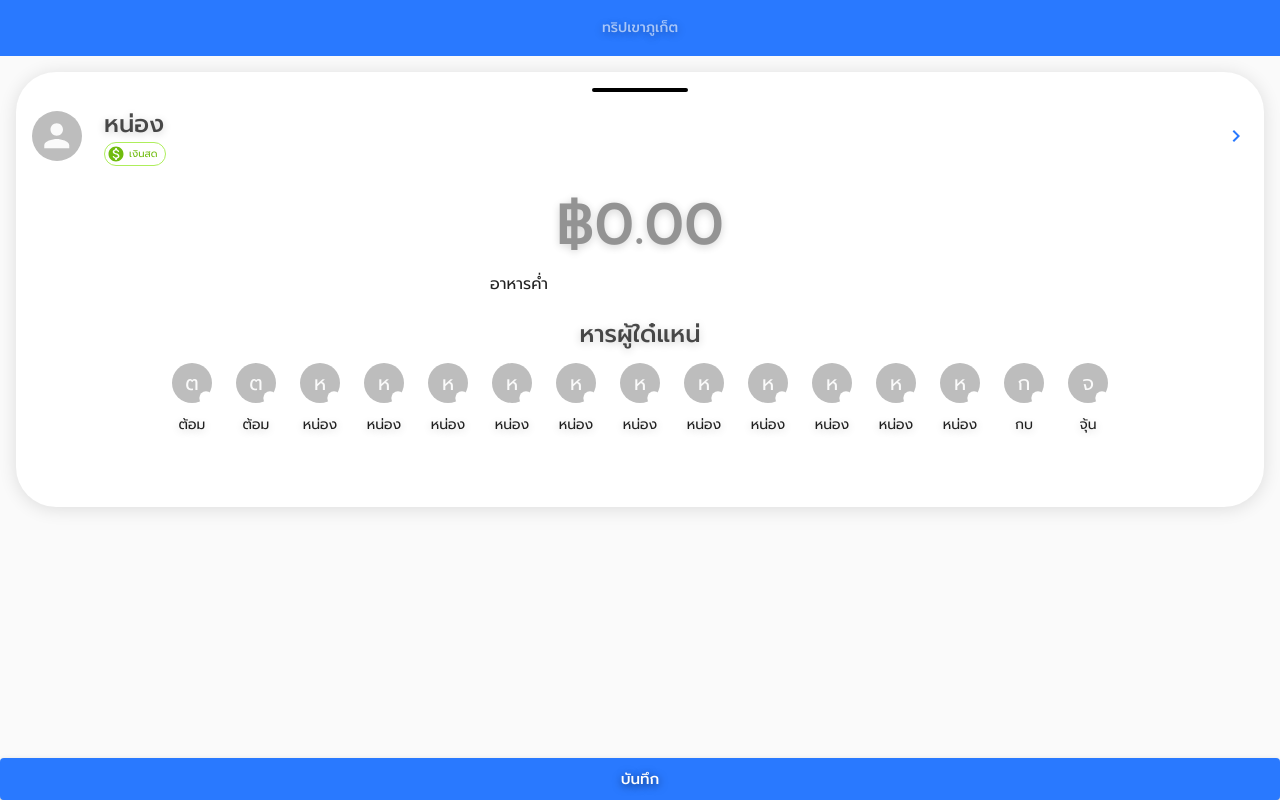
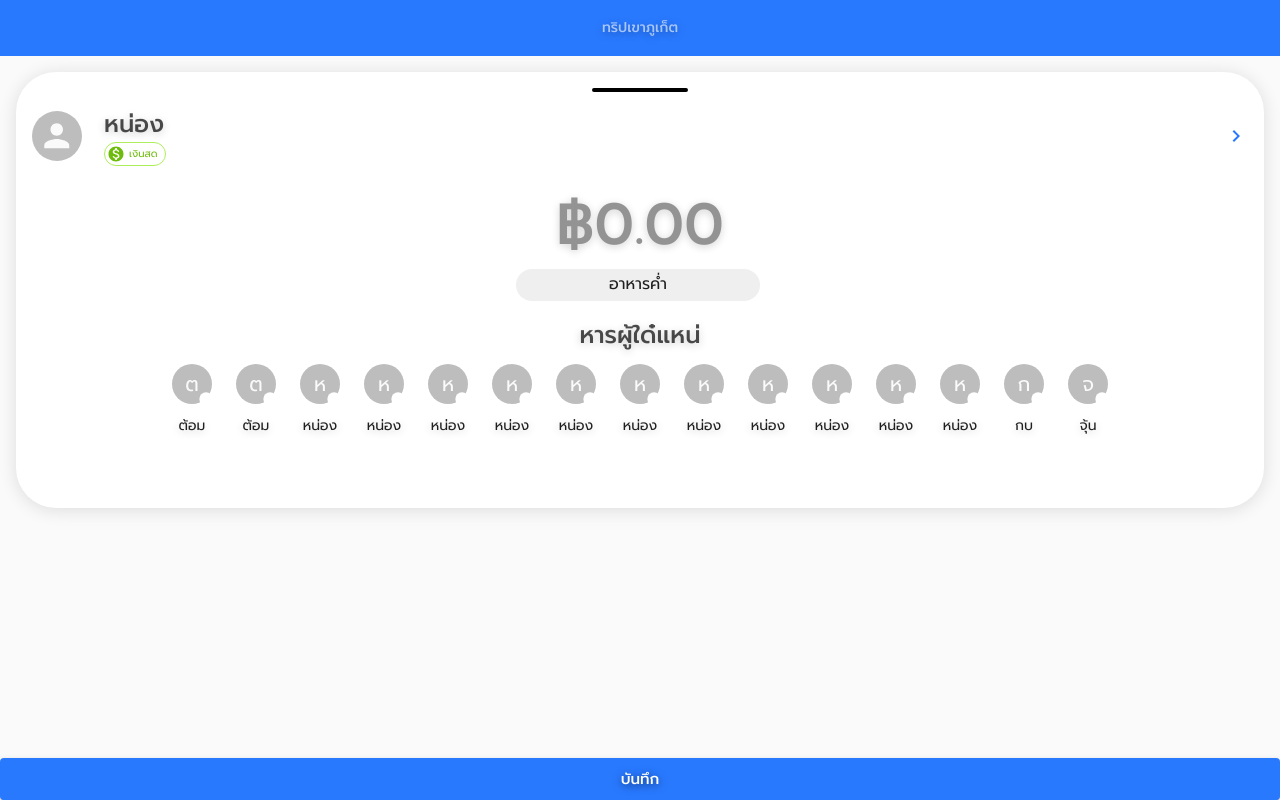
Before and after one commit to AnuchitO/fe-jugbaht, a React (Create React App) app: page / in a window 1280 px wide. Built offline with nearby package versions, Linux system fonts and the light colour scheme.

Commit message:
css input

```diff
--- a/src/components/Expense/Note.js
+++ b/src/components/Expense/Note.js
@@ -70,6 +70,10 @@ export default function Note() {
               ...params.InputProps,
               disableUnderline: true
             }}
+            inputProps={{
+              ...params.inputProps,
+              className: styles.note
+            }}
             // label="จ่ายค่าอะไร"
             fullWidth
           />
--- a/src/components/Expense/Note.module.scss
+++ b/src/components/Expense/Note.module.scss
@@ -1,3 +1,10 @@
 .textField {
   display: flex
 }
+
+.note {
+  text-align: center;
+  margin-left: 26px;
+  background-color: #efefef;
+  border-radius: 40px;
+}
```
